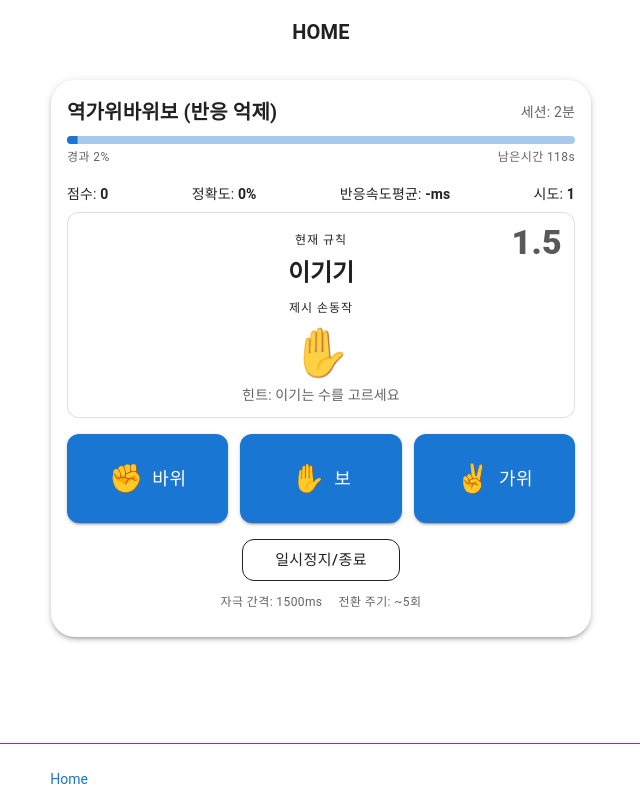
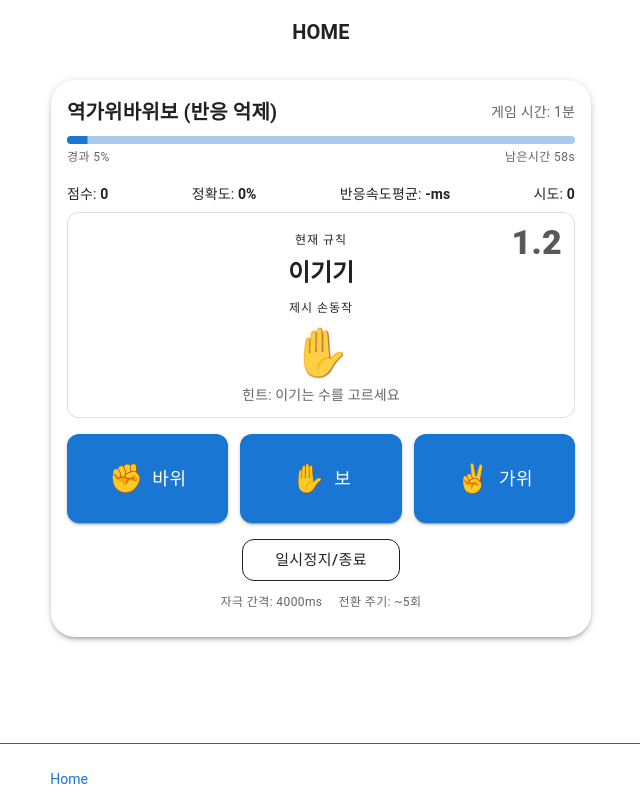
Before and after one commit to torutoru/individualAG, a React (Create React App) app: page /quiz/rps-reverse in a window 1280 px wide. Both pictures are taken after a click on the button "시작". Shown: the whole page, without its empty margins (319-959 px from the left). Built offline with nearby package versions, Linux system fonts and the light colour scheme; some icons are missing.

Commit message:
역가위바위보 게임 로직 개선  - 알고리즘 개선

```diff
--- a/src/page/quiz/games/RpsInhibitionGame/RpsInhibitionGame.jsx
+++ b/src/page/quiz/games/RpsInhibitionGame/RpsInhibitionGame.jsx
@@ -1,4 +1,4 @@
-import React, {useEffect, useMemo, useRef, useState} from "react";
+import React, { useEffect, useMemo, useRef, useState } from "react";
 import {
   Box,
   Button,
@@ -9,95 +9,100 @@ import {
   Typography,
 } from "@mui/material";
 
-const HANDS = ["rock", "paper", "scissors"];
-const EMOJI = {rock: "✊", paper: "✋", scissors: "✌️"};
-const LABEL = {rock: "바위", paper: "보", scissors: "가위"};
+/** -------------------------------------------
+ * 상수·표현 관련
+ * ------------------------------------------- */
+const HANDS = ["rock", "paper", "scissors"];                  // 선택 가능한 손동작
+const EMOJI = { rock: "✊", paper: "✋", scissors: "✌️" };      // UI용 이모지
+const LABEL = { rock: "바위", paper: "보", scissors: "가위" };  // 버튼 라벨
 
-const SESSION_MS = 2 * 60 * 1000; // 2분
-const FAST_BONUS_MS = 800;
-const FEEDBACK_MS = 650;
+const SESSION_MS = 1 * 60 * 1000;      // 전체 세션 길이(1분)
+const FAST_BONUS_MS = 800;             // 빠른 반응 보너스 임계(≤800ms면 +1)
+const FEEDBACK_MS = 650;               // 정답/오답/시간초과 메시지 표시 시간
+const RPS_INTERVAL_MS = 4_000;         // 라운드 기본 시간(시작값)
+const MIN_INTERVAL_MS = 2_000;         // 적응 난이도 하한
+const MAX_INTERVAL_MS = RPS_INTERVAL_MS; // 적응 난이도 상한
 
-function beats(a, b) {
-  return (
-    (a === "rock" && b === "scissors") ||
-    (a === "scissors" && b === "paper") ||
-    (a === "paper" && b === "rock")
-  );
-}
+/** -------------------------------------------
+ * 메인 컴포넌트
+ * ------------------------------------------- */
+const RpsInhibitionGame = () => {
+  /** 세션 상태 */
+  const [running, setRunning] = useState(false);              // 세션 진행 여부
+  const [sessionLeftMs, setSessionLeftMs] = useState(SESSION_MS); // 세션 남은 시간(ms)
 
-const RpsInhibitionGame = () => {
-  // 세션 상태
-  const [running, setRunning] = useState(false);
-  const [sessionLeftMs, setSessionLeftMs] = useState(SESSION_MS);
+  /** 현재 라운드 규칙/자극 */
+  const [rule, setRule] = useState("WIN");                    // "WIN"(이기기) | "LOSE"(지기기)
+  const [stimulus, setStimulus] = useState("rock");           // 현재 제시된 손동작
 
-  // 라운드/자극
-  const [rule, setRule] = useState("WIN");
-  const [stimulus, setStimulus] = useState("rock");
-  const [roundIdx, setRoundIdx] = useState(0);
+  /** 점수/통계 */
+  const [score, setScore] = useState(0);                      // 총 점수(정답 +1, 빠르면 +1 추가)
+  const [trials, setTrials] = useState(0);                    // 시도 수
+  const [corrects, setCorrects] = useState(0);                // 정답 수
+  const [avgRtMs, setAvgRtMs] = useState(null);               // 평균 반응시간(ms)
+  const [lastFeedback, setLastFeedback] = useState(null);     // "correct" | "correct-fast" | "wrong" | "timeout" | null
 
-  // 점수/통계
-  const [score, setScore] = useState(0);
-  const [bonus, setBonus] = useState(0);
-  const [trials, setTrials] = useState(0);
-  const [corrects, setCorrects] = useState(0);
-  const [avgRtMs, setAvgRtMs] = useState(null);
-  const [lastFeedback, setLastFeedback] = useState(null); // "correct" | "correct-fast" | "wrong" | "timeout" | null
+  /** 난이도(적응) */
+  const [intervalMs, setIntervalMs] = useState(MAX_INTERVAL_MS); // 라운드 시간(적응)
+  const [switchWindow, setSwitchWindow] = useState(5);        // 규칙 전환 주기(작을수록 전환 잦음)
+  const [showPreviewHint, setShowPreviewHint] = useState(true);// 초반 힌트 노출
 
-  // 난이도(적응)
-  const [intervalMs, setIntervalMs] = useState(1500);
-  const [switchWindow, setSwitchWindow] = useState(5);
-  const [showPreviewHint, setShowPreviewHint] = useState(true);
+  /** 라운드 타이밍/토큰 (경쟁 상태 방지용) */
+  const stimulusShownAt = useRef(0);                          // 자극 제시 시각(performance.now)
+  const deadlineAt = useRef(0);                               // 라운드 마감 시각(= 제시+intervalMs)
+  const reactedThisRound = useRef(false);                     // 이번 라운드에서 입력했는지
+  const roundTokenRef = useRef(0);                            // 라운드 고유 토큰(이전 타이머 무시 용도)
 
-  // 라운드 타이밍/토큰
-  const stimulusShownAt = useRef(0);
-  const deadlineAt = useRef(0);
-  const reactedThisRound = useRef(false);
-  const roundTokenRef = useRef(0);
+  /** 카운트다운 표시용(rAF) */
+  const [roundLeftMs, setRoundLeftMs] = useState(0);          // 라운드 남은 시간(ms)
+  const countdownRaf = useRef(null);                          // rAF 핸들
 
-  // 라운드 카운트다운 표시용
-  const [roundLeftMs, setRoundLeftMs] = useState(0);
-  const countdownRaf = useRef(null);
+  /** 타이머 핸들(정리용) */
+  const ticker = useRef(null);                                // 세션 남은시간 업데이트 interval
+  const roundTimer = useRef(null);                            // 라운드 타임아웃(미응답)
+  const feedbackTimer = useRef(null);                         // 피드백 표시 유지 타이머
 
-  // 타이머 핸들
-  const ticker = useRef(null);
-  const roundTimer = useRef(null);
-  const feedbackTimer = useRef(null);
-
+  /** 짧은 햅틱 */
   const vibrate = (ms = 30) => { try { if (navigator.vibrate) navigator.vibrate(ms); } catch {} };
 
-  const sessionProgress = useMemo(() =>
-      Math.max(0, Math.min(100, ((SESSION_MS - sessionLeftMs) / SESSION_MS) * 100))
-    , [sessionLeftMs]);
+  /** UI용 파생 값 */
+  const sessionProgress = useMemo(
+    () => Math.max(0, Math.min(100, ((SESSION_MS - sessionLeftMs) / SESSION_MS) * 100)),
+    [sessionLeftMs]
+  );
+  const accuracy = useMemo(
+    () => (trials > 0 ? Math.round((corrects / trials) * 100) : 0),
+    [trials, corrects]
+  );
 
-  const accuracy = useMemo(() =>
-      (trials > 0 ? Math.round((corrects / trials) * 100) : 0)
-    , [trials, corrects]);
-
+  /** 라운드의 정답 손동작 계산 */
   const getCorrectHand = (stim, r) => {
-    if (r === "WIN") {
+    if (r === "WIN") {                  // 이기기: 제시 손동작을 이기는 수
       if (stim === "rock") return "paper";
       if (stim === "paper") return "scissors";
       return "rock";
-    } else {
+    } else {                            // 지기기: 제시 손동작에 지는 수
       if (stim === "rock") return "scissors";
       if (stim === "paper") return "rock";
       return "paper";
     }
   };
 
+  /** 모든 라운드 타이머/루프 정리 (라운드 전환·종료 시 호출) */
   const clearRoundTimers = () => {
     if (roundTimer.current) { clearTimeout(roundTimer.current); roundTimer.current = null; }
     if (feedbackTimer.current) { clearTimeout(feedbackTimer.current); feedbackTimer.current = null; }
     if (countdownRaf.current) { cancelAnimationFrame(countdownRaf.current); countdownRaf.current = null; }
   };
 
-  // rAF로 라운드 남은 시간 갱신
-  const startRoundCountdown = () => {
+  /** rAF 기반 라운드 카운트다운 시작(토큰으로 루프 유효성 관리) */
+  const startRoundCountdown = (token) => {
     if (countdownRaf.current) cancelAnimationFrame(countdownRaf.current);
     const tick = () => {
+      if (token !== roundTokenRef.current) return;            // 다른 라운드면 즉시 중단
       const remaining = Math.max(0, deadlineAt.current - performance.now());
       setRoundLeftMs(remaining);
-      if (remaining > 0 && running && !lastFeedback) {
+      if (remaining > 0) {
         countdownRaf.current = requestAnimationFrame(tick);
       } else {
         countdownRaf.current = null;
@@ -106,18 +111,19 @@ const RpsInhibitionGame = () => {
     countdownRaf.current = requestAnimationFrame(tick);
   };
 
+  /** 다음 라운드로 전환 */
   const nextRound = (opts) => {
     const keepRule = opts && opts.keepRule;
 
-    // 규칙 전환
+    // 규칙 전환 확률(대략 switchWindow번마다 한 번 전환되는 느낌)
     const shouldSwitch = keepRule ? false : Math.random() < 1 / Math.max(2, switchWindow);
     setRule((prev) => (shouldSwitch ? (prev === "WIN" ? "LOSE" : "WIN") : prev));
 
-    // 자극 선택
+    // 새 자극 선택
     const nextStim = HANDS[Math.floor(Math.random() * HANDS.length)];
     setStimulus(nextStim);
 
-    // 라운드 토큰 갱신
+    // 라운드 토큰 갱신(이 토큰과 일치하는 타이머/카운트다운만 유효)
     const myToken = roundTokenRef.current + 1;
     roundTokenRef.current = myToken;
 
@@ -125,22 +131,21 @@ const RpsInhibitionGame = () => {
     reactedThisRound.current = false;
     stimulusShownAt.current = performance.now();
     deadlineAt.current = stimulusShownAt.current + intervalMs;
-    setRoundIdx((i) => i + 1);
-    setRoundLeftMs(intervalMs); // 초기값
+    setRoundLeftMs(intervalMs); // 카운트다운 초기값 세팅
 
-    // 타이머 초기화 및 새 타임아웃 설정
+    // 기존 타이머 정리 후 새 타이머/카운트다운 시작
     clearRoundTimers();
-    startRoundCountdown();
+    startRoundCountdown(myToken);
 
+    // 라운드 타임아웃(미응답 시)
     roundTimer.current = setTimeout(() => {
-      // 토큰/데드라인 검증
-      if (myToken !== roundTokenRef.current) return;
-      if (performance.now() < deadlineAt.current) return;
+      if (myToken !== roundTokenRef.current) return;          // 토큰 검증
+      if (performance.now() < deadlineAt.current) return;     // 지연깨움 방지
 
       if (!reactedThisRound.current) {
         setTrials((prev) => prev + 1);
         setLastFeedback("timeout");
-        // 피드백 표시 후 다음 라운드
+        // 피드백 FEEDBACK_MS 후 다음 라운드
         feedbackTimer.current = setTimeout(() => {
           setLastFeedback(null);
           if (running) nextRound();
@@ -149,41 +154,47 @@ const RpsInhibitionGame = () => {
     }, intervalMs);
   };
 
-  // 난이도 적응
+  /** 적응 난이도 (정확도 70~85% 목표, 5% 비율 증감, 2.0s~2.5s 범위) */
   useEffect(() => {
     if (!running || trials < 10) return;
-    if (accuracy > 85 && intervalMs > 800) {
-      setIntervalMs((ms) => Math.max(700, ms - 100));
-      setSwitchWindow((w) => Math.max(2, w - 1));
-    } else if (accuracy < 70 && intervalMs < 1700) {
-      setIntervalMs((ms) => ms + 100);
-      setSwitchWindow((w) => Math.min(8, w + 1));
+    const dec = Math.round(intervalMs * 0.05);                // 5% 감소폭
+    const inc = Math.round(intervalMs * 0.05);                // 5% 증가폭
+    if (accuracy > 85 && intervalMs > MIN_INTERVAL_MS) {
+      setIntervalMs((ms) => Math.max(MIN_INTERVAL_MS, ms - dec));
+      setSwitchWindow((w) => Math.max(2, w - 1));             // 규칙 전환은 약간 더 잦게
+    } else if (accuracy < 70 && intervalMs < MAX_INTERVAL_MS) {
+      setIntervalMs((ms) => Math.min(MAX_INTERVAL_MS, ms + inc));
+      setSwitchWindow((w) => Math.min(8, w + 1));             // 규칙 전환은 약간 완화
     }
-    if (showPreviewHint && trials >= 20 && accuracy >= 75) {
-      setShowPreviewHint(false);
-    }
-  }, [accuracy, trials, running, intervalMs, showPreviewHint]);
+  }, [accuracy, trials, running, intervalMs]);
 
+  /** (선택) 초반 힌트 자동 해제: 20시도 이상 & 정확도 75%↑ */
+  useEffect(() => {
+    if (!running) return;
+    if (showPreviewHint && trials >= 20 && accuracy >= 75) setShowPreviewHint(false);
+  }, [running, trials, accuracy, showPreviewHint]);
+
+  /** 세션 시작 */
   const startSession = () => {
     if (running) return;
     clearRoundTimers();
 
+    // 세션 상태 초기화
     setRunning(true);
     setSessionLeftMs(SESSION_MS);
     setScore(0);
-    setBonus(0);
     setTrials(0);
     setCorrects(0);
     setAvgRtMs(null);
     setRule("WIN");
-    setIntervalMs(1500);
+    setIntervalMs(MAX_INTERVAL_MS);     // 시작 간격을 상한(2.5s)으로
     setSwitchWindow(5);
     setShowPreviewHint(true);
     setLastFeedback(null);
-    setRoundIdx(0);
     setRoundLeftMs(0);
     roundTokenRef.current = 0;
 
+    // 세션 타이머 시작
     const startAt = performance.now();
     ticker.current = setInterval(() => {
       const elapsed = performance.now() - startAt;
@@ -192,15 +203,18 @@ const RpsInhibitionGame = () => {
       if (left <= 0) stopSession();
     }, 100);
 
-    nextRound({keepRule: true});
+    // 첫 라운드 시작
+    nextRound({ keepRule: true });
   };
 
+  /** 세션 종료/일시정지 */
   const stopSession = () => {
     setRunning(false);
     if (ticker.current) { clearInterval(ticker.current); ticker.current = null; }
     clearRoundTimers();
   };
 
+  /** 사용자 선택 처리 */
   const onChoose = (choice) => {
     if (!running) return;
 
@@ -208,15 +222,16 @@ const RpsInhibitionGame = () => {
     const now = performance.now();
     const rt = now - stimulusShownAt.current;
 
-    // 마감 후 입력 무시
+    // 마감 이후 입력은 무시(라운드가 이미 끝난 상황 방지)
     if (now > deadlineAt.current) return;
 
     reactedThisRound.current = true;
 
+    // 정답 판정
     const correctHand = getCorrectHand(stimulus, rule);
     const isCorrect = choice === correctHand;
 
-    // trials/avgRtMs 갱신
+    // 시도 수/평균 반응시간 갱신(이전 trials 기반으로 안전 갱신)
     setTrials((prevTrials) => {
       if (myToken !== roundTokenRef.current) return prevTrials;
       const newTrials = prevTrials + 1;
@@ -226,10 +241,11 @@ const RpsInhibitionGame = () => {
 
     if (myToken !== roundTokenRef.current) return;
 
+    // 점수/피드백 갱신
     if (isCorrect) {
       let gained = 1;
-      let fast = false;
-      if (rt <= FAST_BONUS_MS) { gained += 1; fast = true; setBonus((b) => b + 1); }
+      const fast = rt <= FAST_BONUS_MS;
+      if (fast) gained += 1;            // 빠른 반응 보너스(+1)
       setScore((s) => s + gained);
       setCorrects((c) => c + 1);
       setLastFeedback(fast ? "correct-fast" : "correct");
@@ -239,7 +255,7 @@ const RpsInhibitionGame = () => {
       vibrate(10);
     }
 
-    // 라운드 종료: 카운트다운/타이머 정리 후 FEEDBACK_MS 유지
+    // 라운드 종료: 카운트다운/타이머 정리 후 FEEDBACK_MS 뒤에 다음 라운드
     clearRoundTimers();
     feedbackTimer.current = setTimeout(() => {
       setLastFeedback(null);
@@ -247,6 +263,7 @@ const RpsInhibitionGame = () => {
     }, FEEDBACK_MS);
   };
 
+  /** 언마운트/종료 클린업 */
   useEffect(() => {
     return () => {
       if (ticker.current) clearInterval(ticker.current);
@@ -254,57 +271,44 @@ const RpsInhibitionGame = () => {
     };
   }, []);
 
-  // 숫자 카운트다운 표시용: 1/10초 단위로 보여주면 직관적
+  /** 라운드 숫자 카운트다운 텍스트(0.1초 단위) */
   const roundCountdownText = useMemo(() => {
-    // 피드백 중엔 카운트다운 숨김
-    if (lastFeedback) return "";
+    if (lastFeedback) return "";         // 피드백 중에는 숨김
     const sec = roundLeftMs / 1000;
     if (sec <= 0) return "";
-    // 0.1초 단위 반올림(ceil로 초반 촉박감 방지 가능)
-    return sec.toFixed(1); // 예: "1.4"
+    return sec.toFixed(1);               // 예) "2.3"
   }, [roundLeftMs, lastFeedback]);
 
+  /** -------------------------------------------
+   * 렌더
+   * ------------------------------------------- */
   return (
-    <Card sx={{maxWidth: 540, mx: "auto", borderRadius: "24px", boxShadow: 3}}>
+    <Card sx={{ maxWidth: 540, mx: "auto", borderRadius: "24px", boxShadow: 3 }}>
       <CardContent>
         {/* 헤더 */}
         <Stack direction="row" alignItems="center" justifyContent="space-between" mb={1}>
-          <Typography variant="h6" fontWeight={700}>
-            역가위바위보 (반응 억제)
-          </Typography>
-          <Typography variant="body2" sx={{opacity: 0.7}}>
-            세션: 2분
-          </Typography>
+          <Typography variant="h6" fontWeight={700}>역가위바위보 (반응 억제)</Typography>
+          <Typography variant="body2" sx={{ opacity: 0.7 }}>게임 시간: 1분</Typography>
         </Stack>
 
         {/* 세션 진행도 */}
         <Box mb={2}>
-          <LinearProgress
-            variant="determinate"
-            value={sessionProgress}
-            sx={{height: 8, borderRadius: 999}}
-          />
+          <LinearProgress variant="determinate" value={sessionProgress} sx={{ height: 8, borderRadius: 999 }} />
           <Stack direction="row" justifyContent="space-between" mt={0.5}>
-            <Typography variant="caption" sx={{opacity: 0.7}}>
-              경과 {Math.round(sessionProgress)}%
-            </Typography>
-            <Typography variant="caption" sx={{opacity: 0.7}}>
-              남은시간 {Math.ceil(sessionLeftMs / 1000)}s
-            </Typography>
+            <Typography variant="caption" sx={{ opacity: 0.7 }}>경과 {Math.round(sessionProgress)}%</Typography>
+            <Typography variant="caption" sx={{ opacity: 0.7 }}>남은시간 {Math.ceil(sessionLeftMs / 1000)}s</Typography>
           </Stack>
         </Box>
 
-        {/* 상태 바 */}
+        {/* 상태 바 (점수/정확도/평균 RT/시도) */}
         <Stack direction="row" spacing={2} justifyContent="space-between" mb={1}>
           <Typography variant="body2">점수: <b>{score}</b></Typography>
           <Typography variant="body2">정확도: <b>{accuracy}%</b></Typography>
-          <Typography variant="body2">
-            반응속도평균: <b>{avgRtMs ? Math.round(avgRtMs) : "-"}ms</b>
-          </Typography>
+          <Typography variant="body2">반응속도평균: <b>{avgRtMs == null ? "-" : Math.round(avgRtMs)}ms</b></Typography>
           <Typography variant="body2">시도: <b>{trials}</b></Typography>
         </Stack>
 
-        {/* 규칙 / 자극 + 라운드 카운트다운 */}
+        {/* 현재 규칙/자극 + 카운트다운 + 피드백 */}
         <Box
           sx={{
             position: "relative",
@@ -318,43 +322,28 @@ const RpsInhibitionGame = () => {
             mb: 2,
           }}
         >
-          <Typography variant="overline" sx={{letterSpacing: 1}}>
-            현재 규칙
-          </Typography>
+          <Typography variant="overline" sx={{ letterSpacing: 1 }}>현재 규칙</Typography>
           <Typography variant="h5" fontWeight={800} mb={0.5}>
             {rule === "WIN" ? "이기기" : "지기기"}
           </Typography>
 
-          <Typography variant="overline" sx={{letterSpacing: 1}}>
-            제시 손동작
-          </Typography>
-          <Typography
-            variant="h3"
-            component="div"
-            sx={{userSelect: "none", lineHeight: 1, mt: 0.5}}
-          >
+          <Typography variant="overline" sx={{ letterSpacing: 1 }}>제시 손동작</Typography>
+          <Typography variant="h3" component="div" sx={{ userSelect: "none", lineHeight: 1, mt: 0.5 }}>
             {EMOJI[stimulus]}
           </Typography>
 
-          {/* 숫자 카운트다운 (피드백 중에는 숨김) */}
+          {/* 숫자 카운트다운(우상단) */}
           {roundCountdownText && (
             <Typography
               variant="h4"
-              sx={{
-                position: "absolute",
-                right: 12,
-                top: 12,
-                fontWeight: 800,
-                opacity: 0.75,
-                lineHeight: 1,
-              }}
+              sx={{ position: "absolute", right: 12, top: 12, fontWeight: 800, opacity: 0.75, lineHeight: 1 }}
               aria-label={`남은 시간 ${roundCountdownText}초`}
             >
               {roundCountdownText}
             </Typography>
           )}
 
-          {/* 피드백 */}
+          {/* 피드백 메시지 */}
           {lastFeedback && (
             <Typography
               variant="body2"
@@ -376,9 +365,9 @@ const RpsInhibitionGame = () => {
             </Typography>
           )}
 
-          {/* 초반 힌트 */}
+          {/* 초반 힌트(성능 향상 시 자동 해제) */}
           {showPreviewHint && !lastFeedback && (
-            <Typography variant="body2" sx={{mt: 1, opacity: 0.7}}>
+            <Typography variant="body2" sx={{ mt: 1, opacity: 0.7 }}>
               힌트: {rule === "WIN" ? "이기는 수" : "지는 수"}를 고르세요
             </Typography>
           )}
@@ -391,60 +380,33 @@ const RpsInhibitionGame = () => {
               key={h}
               variant="contained"
               onClick={() => onChoose(h)}
-              disabled={!running || !!lastFeedback} // 피드백 중 입력 잠금
-              sx={{
-                flex: 1,
-                py: 2.5,
-                borderRadius: 3,
-                textTransform: "none",
-                fontSize: 18,
-                minWidth: 0,
-              }}
+              disabled={!running || !!lastFeedback}       // 피드백 표시 중에는 입력 잠금
+              sx={{ flex: 1, py: 2.5, borderRadius: 3, textTransform: "none", fontSize: 18, minWidth: 0 }}
             >
-              <Box sx={{fontSize: 28, mr: 1}}>{EMOJI[h]}</Box>
+              <Box sx={{ fontSize: 28, mr: 1 }}>{EMOJI[h]}</Box>
               {LABEL[h]}
             </Button>
           ))}
         </Stack>
 
-        {/* 컨트롤 */}
+        {/* 컨트롤 버튼 */}
         <Stack direction="row" spacing={1.5} justifyContent="center" mt={2}>
           {!running ? (
-            <Button
-              size="large"
-              variant="contained"
-              color="primary"
-              onClick={startSession}
-              sx={{borderRadius: 3, px: 4}}
-            >
+            <Button size="large" variant="contained" color="primary" onClick={startSession} sx={{ borderRadius: 3, px: 4 }}>
               시작
             </Button>
           ) : (
-            <Button
-              size="large"
-              variant="outlined"
-              color="inherit"
-              onClick={stopSession}
-              sx={{borderRadius: 3, px: 4}}
-            >
+            <Button size="large" variant="outlined" color="inherit" onClick={stopSession} sx={{ borderRadius: 3, px: 4 }}>
               일시정지/종료
             </Button>
           )}
         </Stack>
 
-        {/* 난이도 디버그 */}
+        {/* 디버그(난이도 상태) */}
         <Stack direction="row" spacing={2} justifyContent="center" mt={1.5}>
-          <Typography variant="caption" sx={{opacity: 0.7}}>
-            자극 간격: {intervalMs}ms
-          </Typography>
-          <Typography variant="caption" sx={{opacity: 0.7}}>
-            전환 주기: ~{switchWindow}회
-          </Typography>
-          {!showPreviewHint && (
-            <Typography variant="caption" sx={{opacity: 0.7}}>
-              힌트: 해제됨
-            </Typography>
-          )}
+          <Typography variant="caption" sx={{ opacity: 0.7 }}>자극 간격: {intervalMs}ms</Typography>
+          <Typography variant="caption" sx={{ opacity: 0.7 }}>전환 주기: ~{switchWindow}회</Typography>
+          {!showPreviewHint && <Typography variant="caption" sx={{ opacity: 0.7 }}>힌트: 해제됨</Typography>}
         </Stack>
       </CardContent>
     </Card>
```
